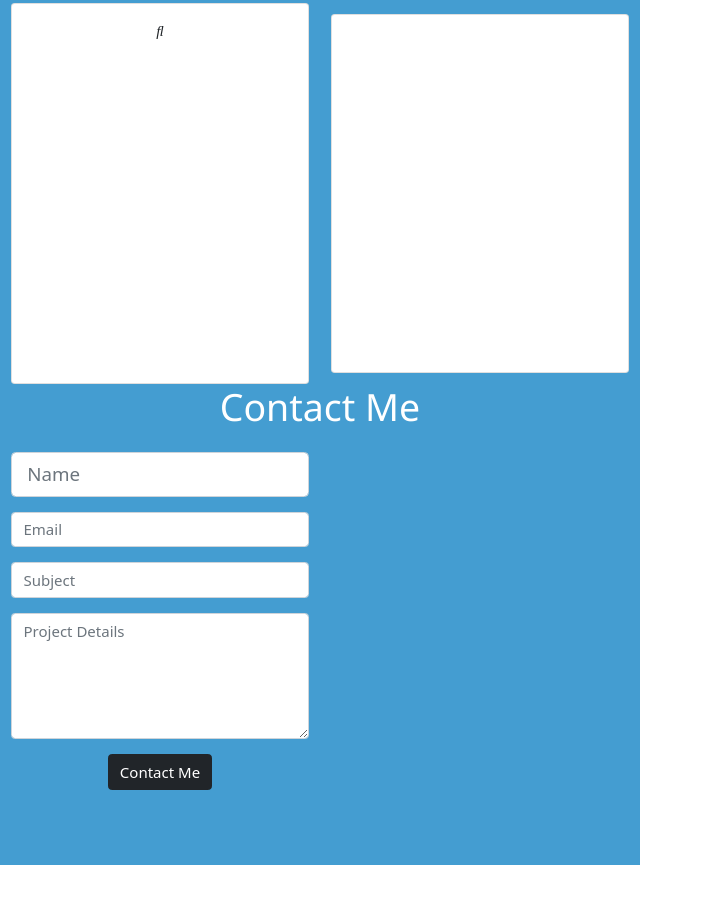
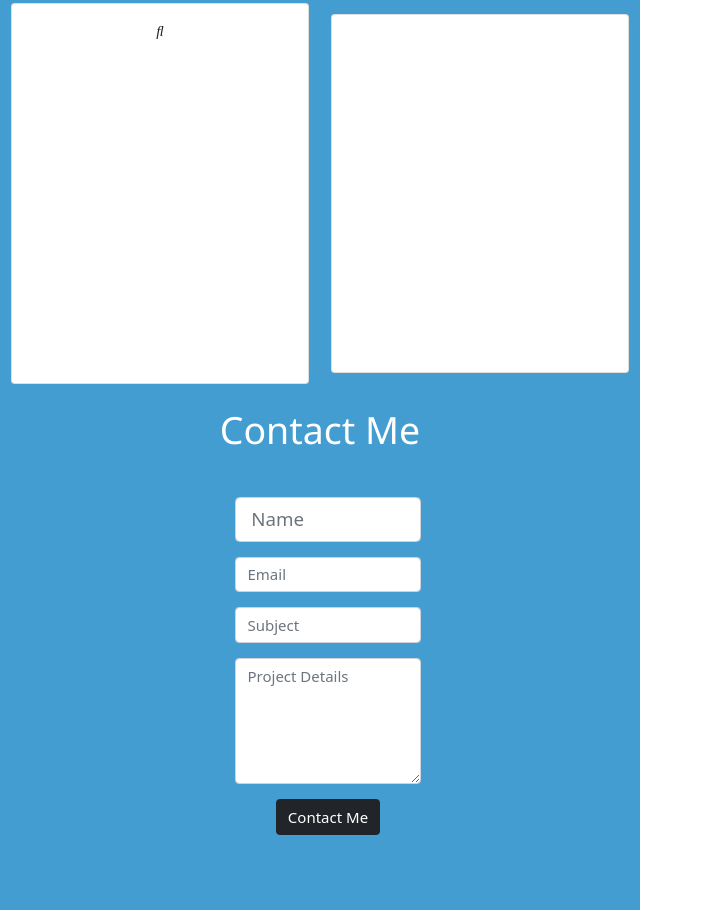
Before and after one commit to DemeSibere/updated-portfolio2, a plain HTML site: page home.html in a window 1280 px wide. Shown: the part 1824-2734 px from the top of the page, without its empty margins (0-703 px from the left). Before the commit the page ends 2689 px from the top, so only its background shows below. Drawn offline with nearby package versions, Linux system fonts and the light colour scheme.

Commit message:
Moved about me section to the middle of the page

```diff
--- a/Assets/style.css
+++ b/Assets/style.css
@@ -49,6 +49,9 @@
 
 #about {
     margin-left:10%;
+}
+#contact{
+    margin-left:35%;
 }
 
 .navbarScroll.navbarDark {
--- a/home.html
+++ b/home.html
@@ -172,11 +172,12 @@
                 </div>
             </div>
         </section>
+        <br>
         <h1 class="text-white text-center">Contact Me</h1>
         <section id="contact">
             <div class="container mt-3 contactContent">
                 <div class="row mt-4">
-                    <div class="col-lg-6">
+                    <div class="col-lg-6 mt-4">
                         <form>
                             <input type="text" class="form-control form-control-lg" placeholder="Name" id="name">
                             <input type="email" class="form-control mt-3" placeholder="Email" id="email">
```
